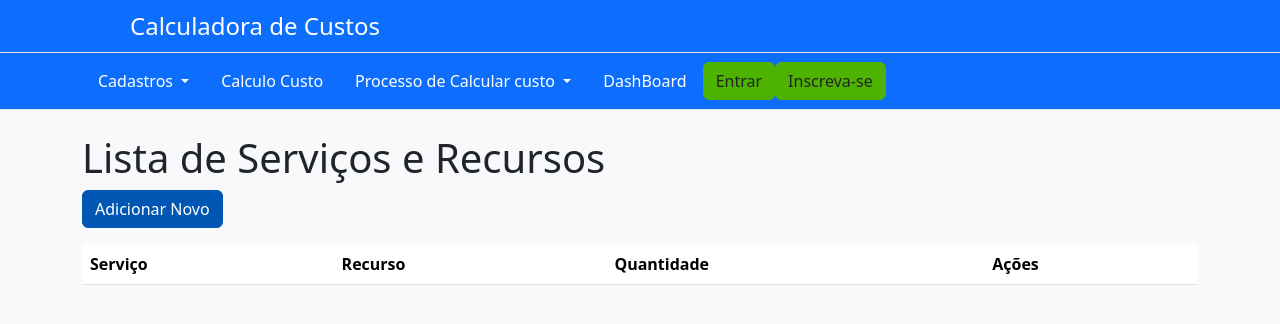
After one commit to jalcoforado/calculadora, a Django app: page /listarservicorecurso in a window 1280 px wide. The commit adds this page. Shown: the top 324 px of the page. Run offline with Django 5.2, Linux system fonts and the light colour scheme; lists and menus that the app fills with data are empty; some libraries are stand-ins or nearby versions.

Commit message:
Atualizaç~eos de serviço recurso

```diff
--- a/AppCalculadora/templates/base.html
+++ b/AppCalculadora/templates/base.html
@@ -74,7 +74,7 @@
                             <ul class="dropdown-menu" aria-labelledby="navbarDropdown">
                                 <li><a class="dropdown-item" href="{% url 'listarEmpresaCusto' %}">1. Lançamento dos Custos</a></li>
                                 <li><a class="dropdown-item" href="{% url 'listarRecursoDatacenter' %}">2. Levantamento da capacidade do datacenter</a>
-                                <li><a class="dropdown-item" href="{% url 'listarRecurso' %}">3. Definição de serviços prestados em nuvem</a></li>
+                                <li><a class="dropdown-item" href="{% url 'listarServico' %}">3. Definição de serviços prestados em nuvem</a></li>
 
                                 <li><a class="dropdown-item" href="{% url 'listarServico' %}">4. Atribuição da capacidade do datacenter aos serviços prestados em nuvem</a></li>
 
--- /dev/null
+++ b/AppCalculadora/templates/servicorecurso/listar_servico_recurso.html
@@ -0,0 +1,30 @@
+{% extends 'base.html' %}
+{% block content %}
+<div class="container mt-4">
+    <h1 class="page-title">Lista de Serviços e Recursos</h1>
+    <a href="{% url 'cadastrar_servico_recurso' %}" class="btn btn-primary mb-3">Adicionar Novo</a>
+    <table class="table table-striped">
+        <thead>
+            <tr>
+                <th>Serviço</th>
+                <th>Recurso</th>
+                <th>Quantidade</th>
+                <th>Ações</th>
+            </tr>
+        </thead>
+        <tbody>
+            {% for servicorecurso in servicorecursos %}
+            <tr>
+                <td>{{ servicorecurso.servico.nome }}</td>
+                <td>{{ servicorecurso.recurso.descricao }}</td>
+                <td>{{ servicorecurso.quantidade }}</td>
+                <td>
+                    <a href="{% url 'editar_servico_recurso' servicorecurso.id %}" class="btn btn-warning btn-sm">Editar</a>
+                    <a href="{% url 'excluir_servico_recurso' servicorecurso.id %}" class="btn btn-danger btn-sm">Excluir</a>
+                </td>
+            </tr>
+            {% endfor %}
+        </tbody>
+    </table>
+</div>
+{% endblock %}
--- a/AppCalculadora/urls.py
+++ b/AppCalculadora/urls.py
@@ -24,11 +24,6 @@ urlpatterns = [
     path('editarrecurso/<int:pk>/', views.editar_recurso, name='editarRecurso'),
     path('excluirrecurso/<int:pk>/', views.excluir_recurso, name='excluirRecurso'),
 
-    # Módulo Servico
-    path('listarservico/', views.listar_servico, name='listarServico'),
-    path('cadastrarservico/', views.cadastrar_servico, name='cadastrarServico'),
-    path('editarservico/<int:pk>/', views.editar_servico, name='editarServico'),
-    path('excluirservico/<int:pk>/', views.excluir_servico, name='excluirServico'),
 
    # Módulo Tipo de Custo
     path('listartipocusto/', views.listar_tipo_custo, name='listarTipoCusto'),
@@ -63,7 +58,7 @@ urlpatterns = [
 
     # Módulo Calculo do Custo
     path('calcularcusto/', views.calcular_custo_datacenter, name='calcularCustoDatacenter'),
-    #
+
 
     # Passo 2 Cadastrar recurso datacenter
     path('listarecursodatacenter/', views.listar_recurso_datacenter, name='listarRecursoDatacenter'),
@@ -71,4 +66,17 @@ urlpatterns = [
     path('editarrecursodatacenter/<int:pk>/', views.editar_recurso_datacenter, name='editarRecursoDatacenter'),
     path('excluirrecursodatacenter/<int:pk>/', views.excluir_recurso_datacenter, name='excluirRecursoDatacenter'),
 
+     # Módulo Servico
+    path('listarservico/', views.listar_servico, name='listarServico'),
+    path('cadastrarservico/', views.cadastrar_servico, name='cadastrarServico'),
+    path('editarservico/<int:pk>/', views.editar_servico, name='editarServico'),
+    path('excluirservico/<int:pk>/', views.excluir_servico, name='excluirServico'),
+
+
+    # Passo 4 ServicoRecurso
+    path('listarservicorecurso', views.listar_servico_recurso, name='listarServicoRecurso'),
+    path('cadastrarservicorecurso/', views.cadastrar_servico_recurso, name='cadastrarServicoRecurso'),
+    path('editarservicorecurso/<int:id>/', views.editar_servico_recurso, name='editarServicoRecurso'),
+    path('excluirservicorecurso/<int:id>/', views.excluir_servico_recurso, name='excluirServicoRecurso'),
+
 ]
--- a/AppCalculadora/views.py
+++ b/AppCalculadora/views.py
@@ -1,6 +1,6 @@
 from urllib import request
 from django.shortcuts import get_object_or_404, redirect, render
-from AppCalculadora.form import ComportamentoCustoForm, CustoForm, DataCenterCostForm, EmpresaCustoForm, EmpresaForm, FuncaoCustoForm, RecursoDataCenterForm,  TipoCustoForm, TipoRecursoForm, RecursoForm, ServicoForm
+from AppCalculadora.form import ComportamentoCustoForm, CustoForm, DataCenterCostForm, EmpresaCustoForm, EmpresaForm, FuncaoCustoForm, RecursoDataCenterForm, ServicoRecursoForm,  TipoCustoForm, TipoRecursoForm, RecursoForm, ServicoForm
 from django.contrib import messages
 from AppCalculadora.models  import ComportamentoCusto, Custo, CustoDataCenter, EmpresaCusto, RecursoDataCenter, TipoCusto, TipoRecurso, Recurso, Servico
 from AppCalculadora.models  import Empresa, FuncaoCusto, ServicoRecurso
@@ -494,3 +494,37 @@ def excluir_recurso_datacenter(request, pk):
         recursoDataCenter.delete()
         return redirect('listarRecursoDatacenter')
     return render(request, 'recursodatacenter/excluir_recurso_datacenter.html', {'recursoDataCenter': recursoDataCenter})
+
+
+# servico recurso
+def listar_servico_recurso(request):
+    servicos_recursos = ServicoRecurso.objects.all()
+    return render(request, 'servicorecurso/listar_servico_recurso.html', {'servicos_recursos': servicos_recursos})
+
+def cadastrar_servico_recurso(request):
+    if request.method == 'POST':
+        form = ServicoRecursoForm(request.POST)
+        if form.is_valid():
+            form.save()
+            return redirect(reverse('listar_servico_recurso'))
+    else:
+        form = ServicoRecursoForm()
+    return render(request, 'servicorecurso/cadastrar_servico_recurso.html', {'form': form})
+
+def editar_servico_recurso(request, id):
+    servico_recurso = get_object_or_404(ServicoRecurso, id=id)
+    if request.method == 'POST':
+        form = ServicoRecursoForm(request.POST, instance=servico_recurso)
+        if form.is_valid():
+            form.save()
+            return redirect(reverse('listar_servico_recurso'))
+    else:
+        form = ServicoRecursoForm(instance=servico_recurso)
+    return render(request, 'servicorecurso/editar_servico_recurso.html', {'form': form, 'servicorecurso': servico_recurso})
+
+def excluir_servico_recurso(request, id):
+    servico_recurso = get_object_or_404(ServicoRecurso, id=id)
+    if request.method == 'POST':
+        servico_recurso.delete()
+        return redirect(reverse('listar_servico_recurso'))
+    return render(request, 'servicorecurso/excluir_servico_recurso.html', {'servicorecurso': servico_recurso})
```
Also changed, not shown: AppCalculadora/form.py (+11 -0 lines), AppCalculadora/templates/servicorecurso/cadastrar_servico_recurso.html (added, +22 -0 lines), AppCalculadora/templates/servicorecurso/editar_servico_recurso.html (added, +22 -0 lines), AppCalculadora/templates/servicorecurso/excluir_servico_recurso.html (added, +12 -0 lines), db.sqlite3.
